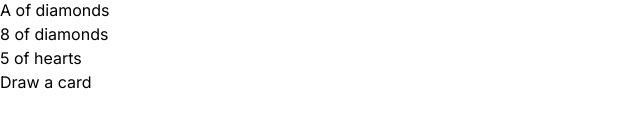
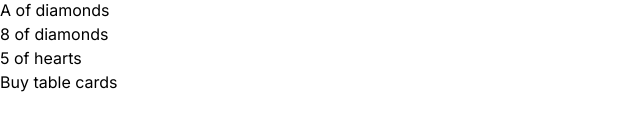
Before and after one commit to ferdinandesg/carteado-app, a Next.js app: page /game in a window 1280 px wide. Shown: the part 392-522 px from the top of the page, without its empty margins (0-640 px from the left). Built offline with nearby package versions, Linux system fonts and the light colour scheme.

Commit message:
feat: add card rules

```diff
--- a/src/app/game/page.tsx
+++ b/src/app/game/page.tsx
@@ -4,17 +4,17 @@ import ModalChoseCards from "@/components/Modal/ChoseCards/ModalChoseCards";
 import { ModalContext } from "@/components/Modal/ModalContext";
 import Table from "@/components/Table";
 import { GameContext } from "@/contexts/game.context";
-import { PlayerCard } from "@/models/Cards";
+import { Card } from "@/models/Cards";
 import { useContext } from "react";
 
 export default function Game() {
   const { setShowModal, show } = useContext(ModalContext);
-  const { isLoading, tableCards, playCard, drawCard, handlePickCards, handCards } =
+  const { isLoading, tableCards, playCard, drawTable, handlePickCards, handCards } =
     useContext(GameContext);
 
   if (isLoading) return <div>Loading...</div>;
   const notHiddenCards = tableCards.filter((x) => !x.hidden);
-  const handleSelectHand = (hand: PlayerCard[]) => {
+  const handleSelectHand = (hand: Card[]) => {
     handlePickCards(hand);
     setShowModal(false);
   };
@@ -41,9 +41,9 @@ export default function Game() {
         </div>
         <button
           className="bg-gray-400 hover:bg-gray-400 transition mt-2 p-2 text-white"
-          onClick={drawCard}
+          onClick={drawTable}
         >
-          Draw a card
+          Buy table cards
         </button>
         <div className="flex flex-wrap gap-2 justify-center mt-3">
         {handCards.map((card) => (
--- a/src/components/Card.tsx
+++ b/src/components/Card.tsx
@@ -1,8 +1,8 @@
-import { Card, PlayerCard } from "@/models/Cards";
+import { Card } from "@/models/Cards";
 import { ReactNode, HtmlHTMLAttributes } from "react";
 import { twMerge } from "tailwind-merge";
 interface CardComponentProps extends HtmlHTMLAttributes<HTMLDivElement> {
-  card: PlayerCard | Card;
+  card: Card;
 }
 
 export default function CardComponent({ card,...rest }: CardComponentProps) {
--- a/src/components/Table.tsx
+++ b/src/components/Table.tsx
@@ -8,7 +8,7 @@ export default function Table() {
   return (
     <div className="group flex flex-col m-5 items-center">
       <span className="text-white font-semibold">Table has: {bunchCards.length} cards</span>
-      <div className="flex">
+      <div className="flex flex-wrap">
         {bunchCards.map((card, i) => (
           <CardComponent
             className={`translate-x-[${i}rem]`}
--- a/src/contexts/game.context.tsx
+++ b/src/contexts/game.context.tsx
@@ -1,4 +1,4 @@
-import Deck, { Card, PlayerCard } from "@/models/Cards";
+import Deck, { Card } from "@/models/Cards";
 import { ReactNode, createContext, useEffect, useState } from "react";
 
 interface GameContextProps {
@@ -6,12 +6,12 @@ interface GameContextProps {
   isLoading: boolean;
   players: number;
   isYourTurn: boolean;
-  tableCards: PlayerCard[];
-  handCards: PlayerCard[];
+  tableCards: Card[];
+  handCards: Card[];
   bunchCards: Card[];
   playCard: (card: Card) => void;
-  drawCard: () => void;
-  handlePickCards: (cards: PlayerCard[]) => void;
+  drawTable: () => void;
+  handlePickCards: (cards: Card[]) => void;
 }
 
 const defaultGameProps: GameContextProps = {
@@ -22,46 +22,90 @@ const defaultGameProps: GameContextProps = {
   bunchCards: [],
   isYourTurn: false,
   playCard: (card: Card) => {},
-  drawCard: () => {},
-  handlePickCards: (cards: PlayerCard[]) => {},
+  drawTable: () => {},
+  handlePickCards: (cards: Card[]) => {},
 };
 
 export const GameContext = createContext(defaultGameProps);
 
 export function GameProvider({ children }: { children: ReactNode }) {
   const [deck, setDeck] = useState<Deck>();
-  const [tableCards, setTableCards] = useState<PlayerCard[]>([]);
+  const [tableCards, setTableCards] = useState<Card[]>([]);
   const [bunchCards, setBunchCards] = useState<Card[]>([]);
-  const [handCards, setHandCards] = useState<PlayerCard[]>([]);
-  const [isYourTurn, setPlayerTurn] = useState<boolean>(true);
+  const [handCards, setHandCards] = useState<Card[]>([]);
+  const [playerTurn, setPlayerTurn] = useState<boolean>(true);
   const [isLoading, setLoading] = useState<boolean>(true);
   const [players, setPlayers] = useState<number>(4);
+  const [nextPlayer, setNextPlayer] = useState<number>(0);
 
   useEffect(() => {
     const newDeck = new Deck();
     setLoading(false);
-    setTableCards(newDeck.givetableCards());
+    setTableCards(newDeck.giveTableCards());
     setDeck(newDeck);
   }, []);
 
   function playCard(card: Card) {
-    const [lastBunchCard] = bunchCards.slice(-1);
-    if (lastBunchCard && card.value < lastBunchCard.value)
+    if (!playerTurn) return;
+    const [lastCard] = bunchCards.slice(-1);
+    if (lastCard && lastCard.value! > card.value!)
       return alert("Your card rank is lower");
+    setBunchCards((m) => [...m, card]);
+    applyRules(card, 1);
+  }
+
+  const handlePickCards = (cards: Card[]) => {
+    setHandCards([...cards]);
+    setTableCards([
+      ...tableCards.filter(
+        (x) => !cards.some((y) => y.toString() === x.toString())
+      ),
+    ]);
+  };
+
+  const applyRules = async (card: Card, quantity: number) => {
+    switch (card.rank) {
+      case "2":
+        setNextPlayer(Math.floor((quantity + nextPlayer) / players));
+        card.value = 1;
+        break;
+      case "10":
+        setBunchCards([]);
+        card.value = 1;
+        break;
+      default:
+        break;
+    }
+    const lastThree = bunchCards.slice(-3);
+    if (
+      lastThree.length === 3 &&
+      lastThree.every((x) => x.rank === card.rank)
+    ) {
+      setBunchCards([]);
+    }
     setHandCards([
       ...handCards.filter((x) => x.toString() !== card.toString()),
     ]);
-    setBunchCards((m) => [...m, card]);
-  }
-
-  const handlePickCards = (cards: PlayerCard[]) => {
-    setHandCards([...cards]);
-    setTableCards([...tableCards.filter(x => !cards.some(y => y.toString() === x.toString()))])
+    drawCard();
   };
 
   const drawCard = () => {
-    if (!isYourTurn) return;
-    if (handCards.length === 3) return alert("You cant draw than 3 cards");
+    if (handCards.length >= 4) return;
+
+    const draweeCard = deck!.draw();
+    if (!draweeCard) return;
+    setHandCards((m) => [
+      ...m,
+      {
+        ...draweeCard,
+        hidden: false,
+      },
+    ]);
+  };
+
+  const drawTable = () => {
+    setHandCards((m) => [...m, ...bunchCards]);
+    setBunchCards([]);
   };
 
   return (
@@ -75,7 +119,7 @@ export function GameProvider({ children }: { children: ReactNode }) {
         isLoading,
         players,
         isYourTurn: true,
-        drawCard,
+        drawTable,
         handlePickCards,
       }}
     >
--- a/src/models/Cards/constants.ts
+++ b/src/models/Cards/constants.ts
@@ -29,7 +29,7 @@ export const ALL_SUITS: Suit[] = ['hearts', 'diamonds', 'spades', 'clubs'];
 
 // If it's an array, it'll be [primaryValue, secondaryValue].
 export const RANK_TO_VALUE: Record<Rank, Value | Value[]> = {
-    '2': 2,
+    '2': 14,
     '3': 3,
     '4': 4,
     '5': 5,
@@ -37,7 +37,7 @@ export const RANK_TO_VALUE: Record<Rank, Value | Value[]> = {
     '7': 7,
     '8': 8,
     '9': 9,
-    '10': 10,
+    '10': 14,
     J: 11,
     Q: 12,
     K: 13,
--- a/src/models/Cards/deck.ts
+++ b/src/models/Cards/deck.ts
@@ -1,5 +1,5 @@
 import { ALL_RANKS, ALL_SUITS, RANK_TO_VALUE } from "./constants";
-import { Card, PlayerCard } from "./types";
+import { Card } from "./types";
 
 class Deck {
   private cards: Card[] = [];
@@ -54,14 +54,14 @@ class Deck {
     return cardOne.rank === cardTwo.rank && cardOne.suit === cardTwo.suit;
   }
 
-  givetableCards(): PlayerCard[] {
-    const playerDeck: PlayerCard[] = [];
+  giveTableCards(): Card[] {
+    const playerDeck: Card[] = [];
     while (playerDeck.length < 9) {
       const cardDrawed = this.draw();
       const hiddenCards = playerDeck.filter((x) => x.hidden);
       playerDeck.push({
         ...cardDrawed!,
-        hidden: hiddenCards.length < 3 ?? Math.floor(Math.random()*10) > 5
+        hidden: hiddenCards.length < 3 ?? Math.floor(Math.random() * 10) > 5
       });
     }
     return playerDeck;
```
Also changed, not shown: src/models/Cards/types.ts (+2 -5 lines).
